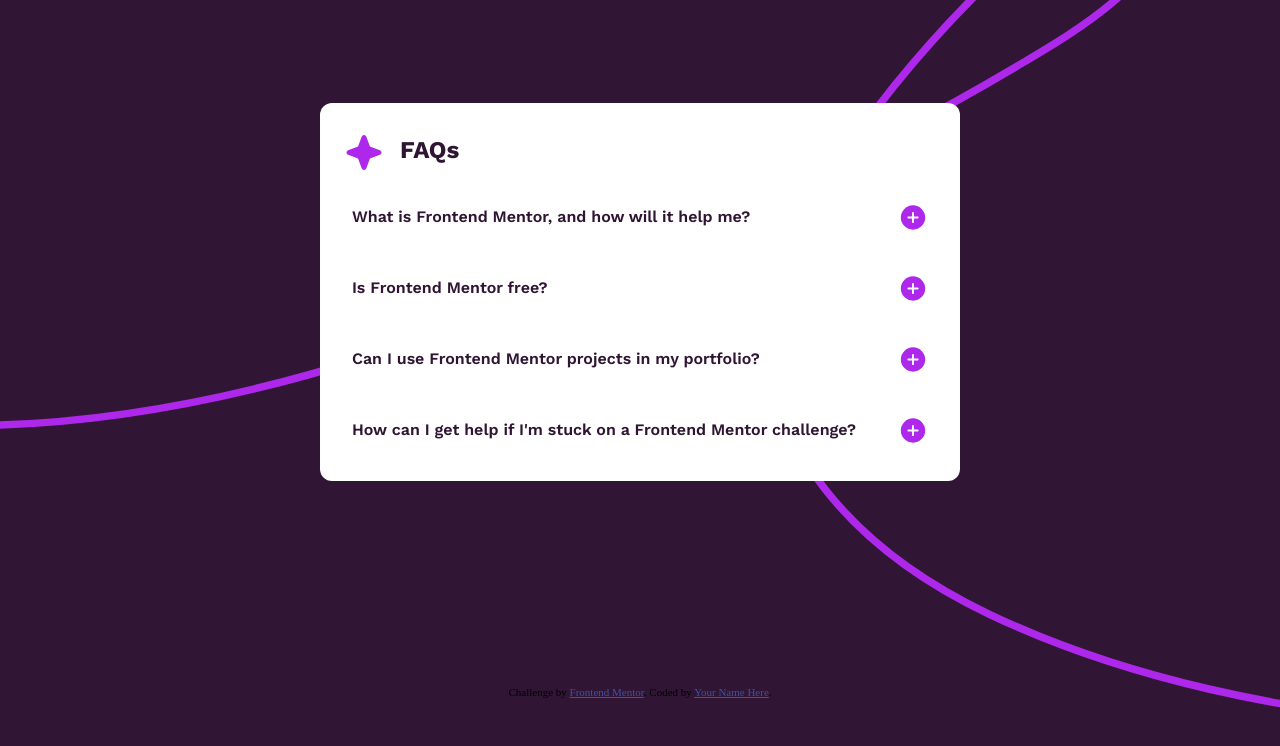
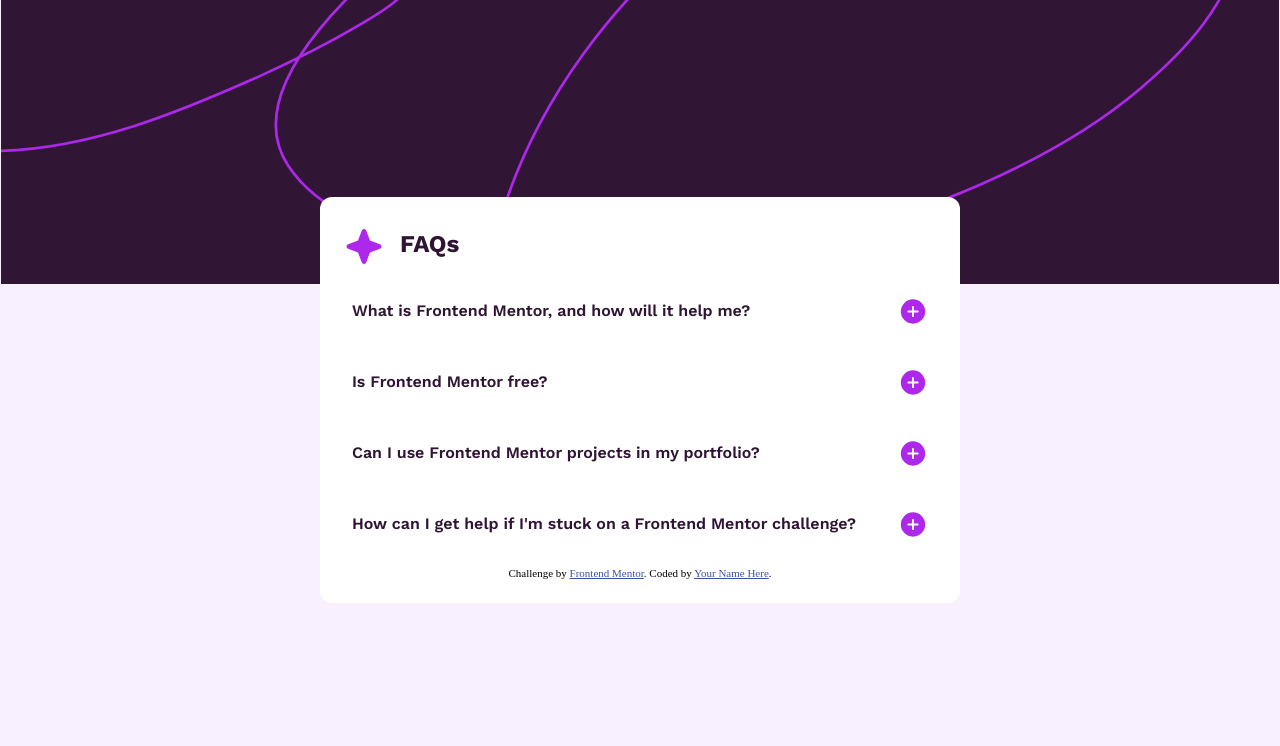
Before and after one commit to dusandjergovic/Frontend-Mentor-FAQ-accordion, a plain HTML site: page index.html in a window 1280 px wide. Drawn offline with nearby package versions, Linux system fonts and the light colour scheme.

Commit message:
Whole content inserted in div.container and styled backgorund on that div

```diff
--- a/index.html
+++ b/index.html
@@ -21,6 +21,7 @@
 </head>
 <body>
 
+  <div id="container">
     <section>
 
       <div id="FAQ">
@@ -88,14 +89,12 @@
         </div>
       </div>
 
-
-  </section>
-
-
-
       <div class="attribution">
         Challenge by <a href="https://www.frontendmentor.io?ref=challenge" target="_blank">Frontend Mentor</a>.
         Coded by <a href="#">Your Name Here</a>.
+      </div>
+    </section>
+  </div>
 
     <script src="https://code.jquery.com/jquery-3.7.1.min.js" integrity="sha256-/JqT3SQfawRcv/BIHPThkBvs0OEvtFFmqPF/lYI/Cxo=" crossorigin="anonymous"></script>
     <script src="script.js"></script>
--- a/style.css
+++ b/style.css
@@ -4,10 +4,10 @@
     box-sizing: border-box;
 }
 
-body {
+#container {
     background-image: url(./assets/images/background-pattern-desktop.svg);
     background-repeat: no-repeat;
-    background-size: cover;
+    background-size: contain;
     display: grid;
     place-items: center;
     height: 100vh;
```
Lines whose indentation alone changed are shown as unchanged.
